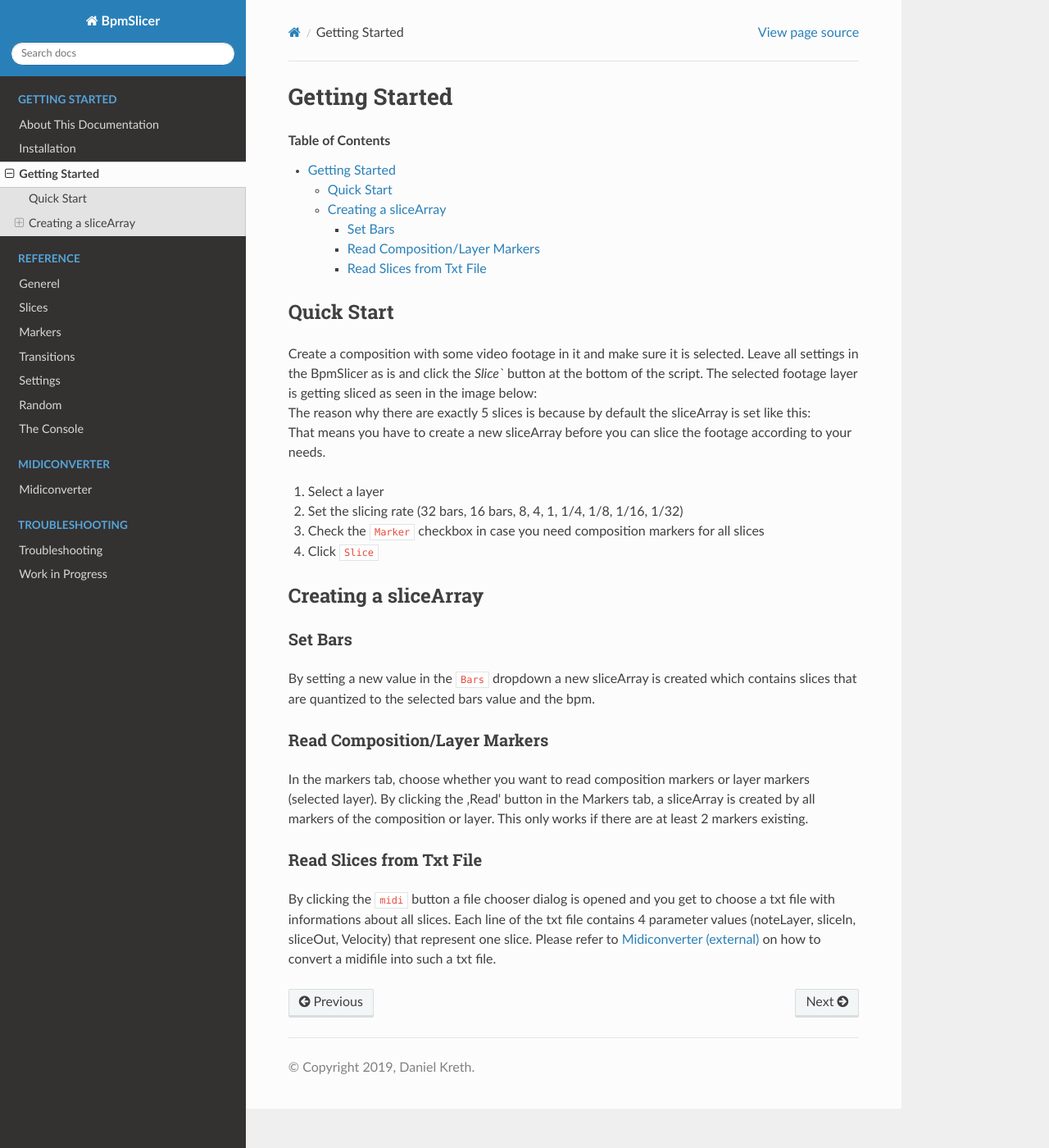
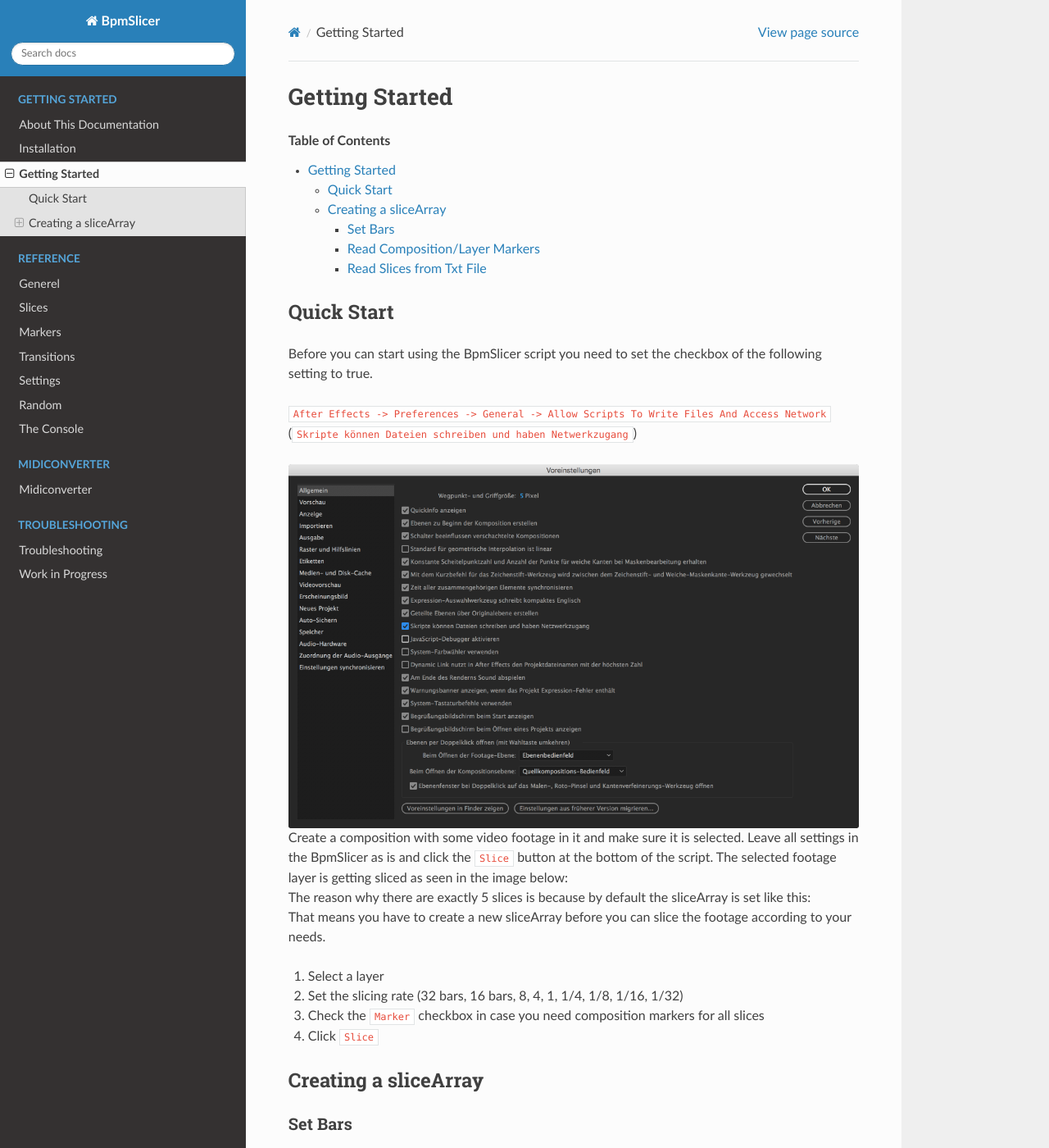
Before and after one commit to peacockIT/Peacock-AE-BpmSlicer-Docs, a Sphinx documentation site: the page built from docs/source/getting_started/getting_started.rst, in a window 1280 px wide and 1400 px high. Shown: the whole window at 82% size. Built offline with Sphinx 7.4.7 and the Read the Docs theme 2.0.0, drawn with Linux system fonts in a browser that asks for light colours.

Commit message:
modified getting_started: After Effects preferences

```diff
--- a/docs/source/getting_started/getting_started.rst
+++ b/docs/source/getting_started/getting_started.rst
@@ -8,9 +8,18 @@
 Quick Start
 ~~~~~~~~~~~
 
+Before you can start using the BpmSlicer script you need to set the checkbox of the following setting to true.
+
+``After Effects -> Preferences -> General -> Allow Scripts To Write Files And Access Network``
+(``Skripte können Dateien schreiben und haben Netwerkzugang``)
+
+.. figure:: ../_static/AE_Preferences.png
+   :align: center
+
+
 | Create a composition with some video footage in it and make sure it is
   selected. Leave all settings in the BpmSlicer as is and click the
-  `Slice`` button at the bottom of the script. The selected footage layer
+  ``Slice`` button at the bottom of the script. The selected footage layer
   is getting sliced as seen in the image below:
 | The reason why there are exactly 5 slices is because by default the
   sliceArray is set like this:
```
Also changed, not shown: docs/reStructuredTextREF.rst (renamed from docs/source/reStructuredTextREF.rst), docs/source/_static/AE_Preferences.png (added), 9 other files.
